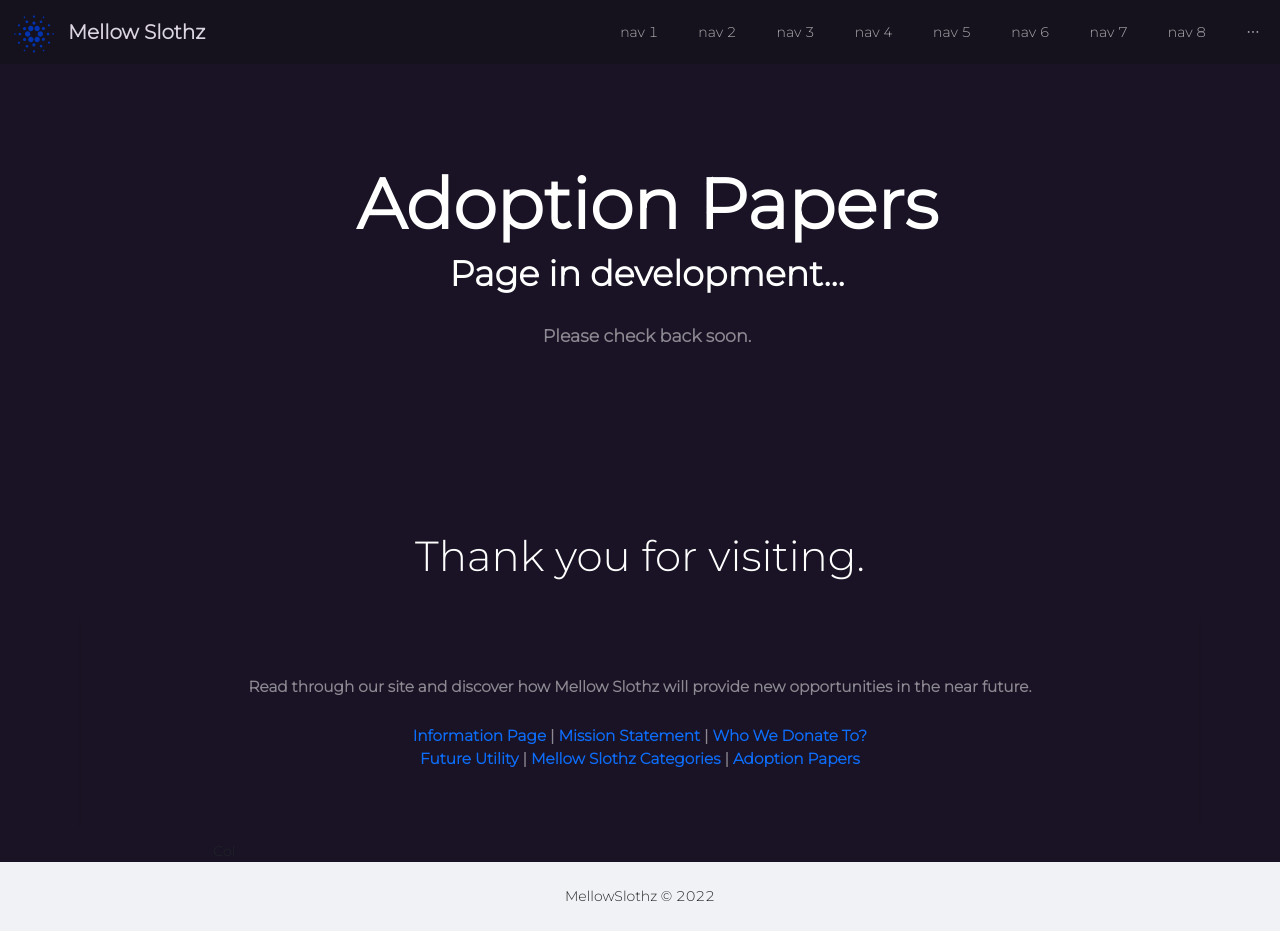
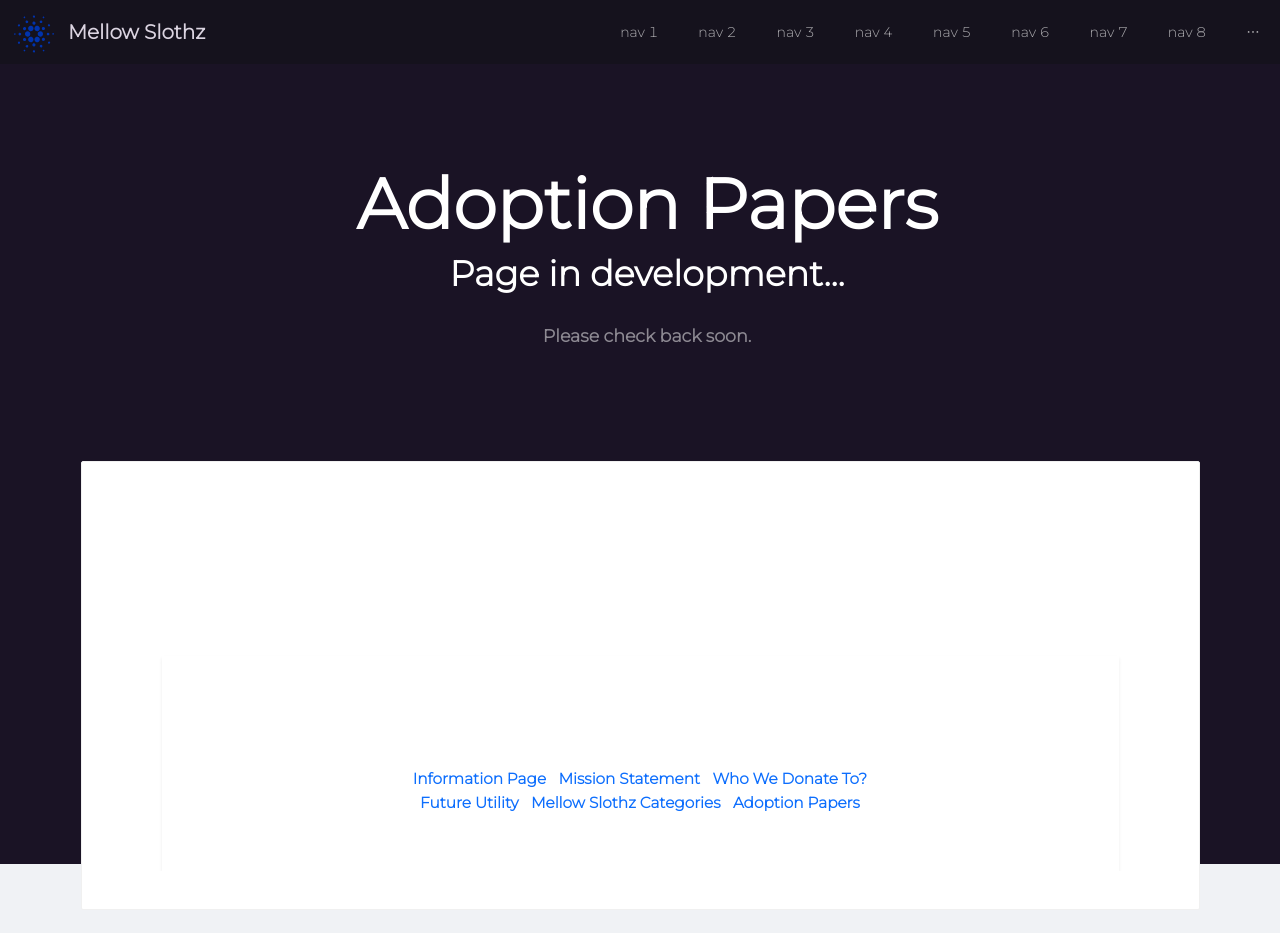
Before and after one commit to josephdubon/mellow-slothz-webapp_v1, a Next.js app: page /adoption-papers in a window 1280 px wide. Built offline with nearby package versions, Linux system fonts and the light colour scheme.

Commit message:
added cards to layout, removed unused cols

```diff
--- a/pages/adoption-papers.js
+++ b/pages/adoption-papers.js
@@ -1,5 +1,5 @@
 import React from 'react'
-import {Col, Layout, Row} from 'antd'
+import {Card, Col, Layout, Row} from 'antd'
 import BottomNav from '../components/navbar/BottomNav'
 import Head from 'next/head'
 
@@ -14,7 +14,7 @@ export default function AdoptionMain() {
         </Head>
 
         {/* content */}
-        <Row className='bg-dark2 text-dark'>
+        <Row className='bg-dark2 fullscreen text-dark'>
             <Col xs={24} className='text-center'>
                 <Content>
                     <main className='wrapper'>
@@ -30,7 +30,11 @@ export default function AdoptionMain() {
                             </div>
 
                         </div>
-
+                    </main>
+                </Content>
+                <Content>
+                    <main className='container'>
+                        <Card className='content' bordered={true}>
                             <div id='more-info' className='d-md-flex flex-md-equal w-100 my-md-3 ps-md-3'>
                                 <div className='me-md-3 pt-3 px-3 pt-md-5 px-md-5 text-center overflow-scroll'>
                                     <div className='my-3 p-3'>
@@ -45,16 +49,9 @@ export default function AdoptionMain() {
                                     </div>
                                 </div>
                             </div>
+                        </Card>
                     </main>
                 </Content>
-            </Col>
-
-            <Col xs={20} sm={16} md={12} lg={8} xl={4}>
-
-            </Col>
-
-            <Col xs={2} sm={4} md={6} lg={8} xl={10}>
-                Col
             </Col>
         </Row>
     </>)
```
Lines whose indentation alone changed are shown as unchanged.
